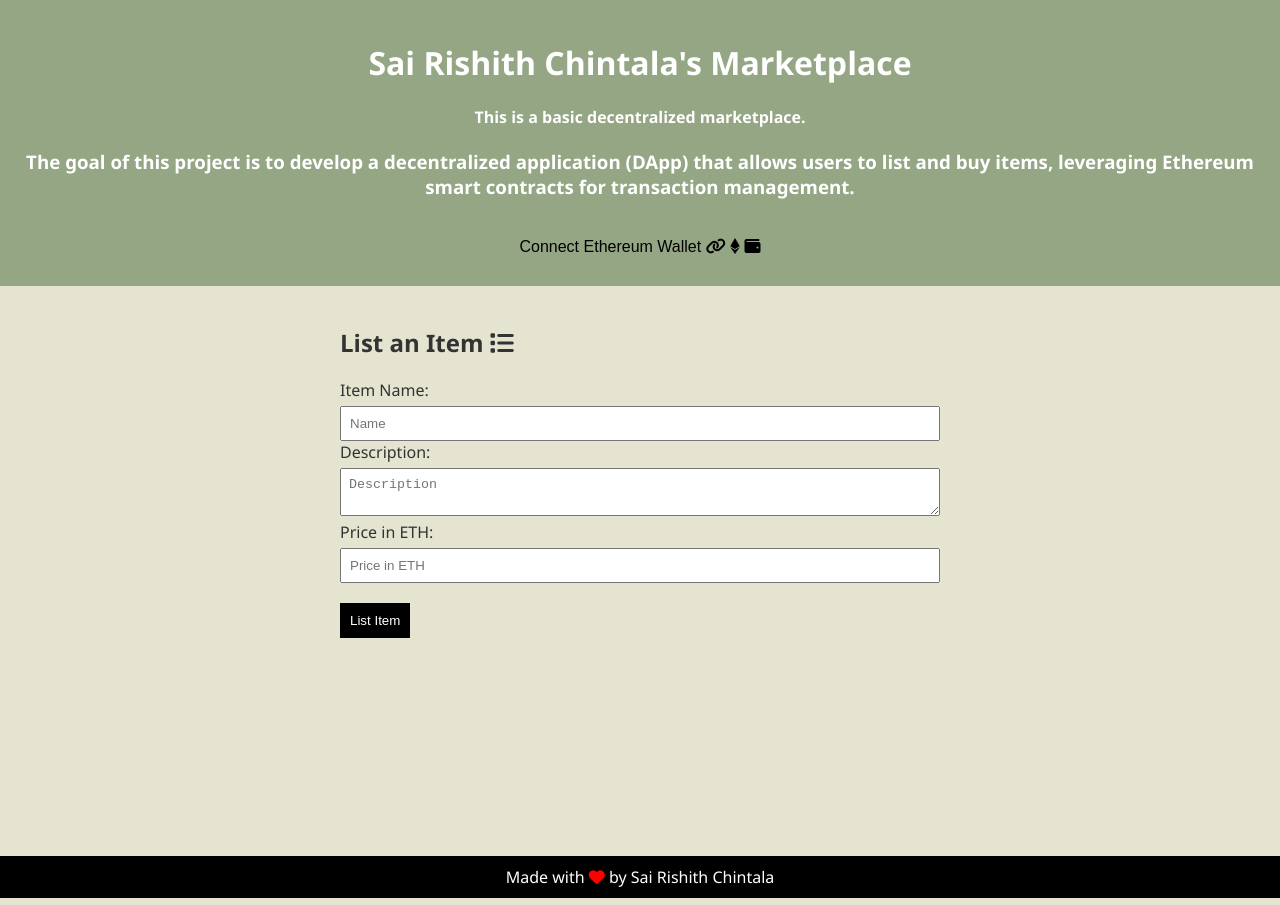
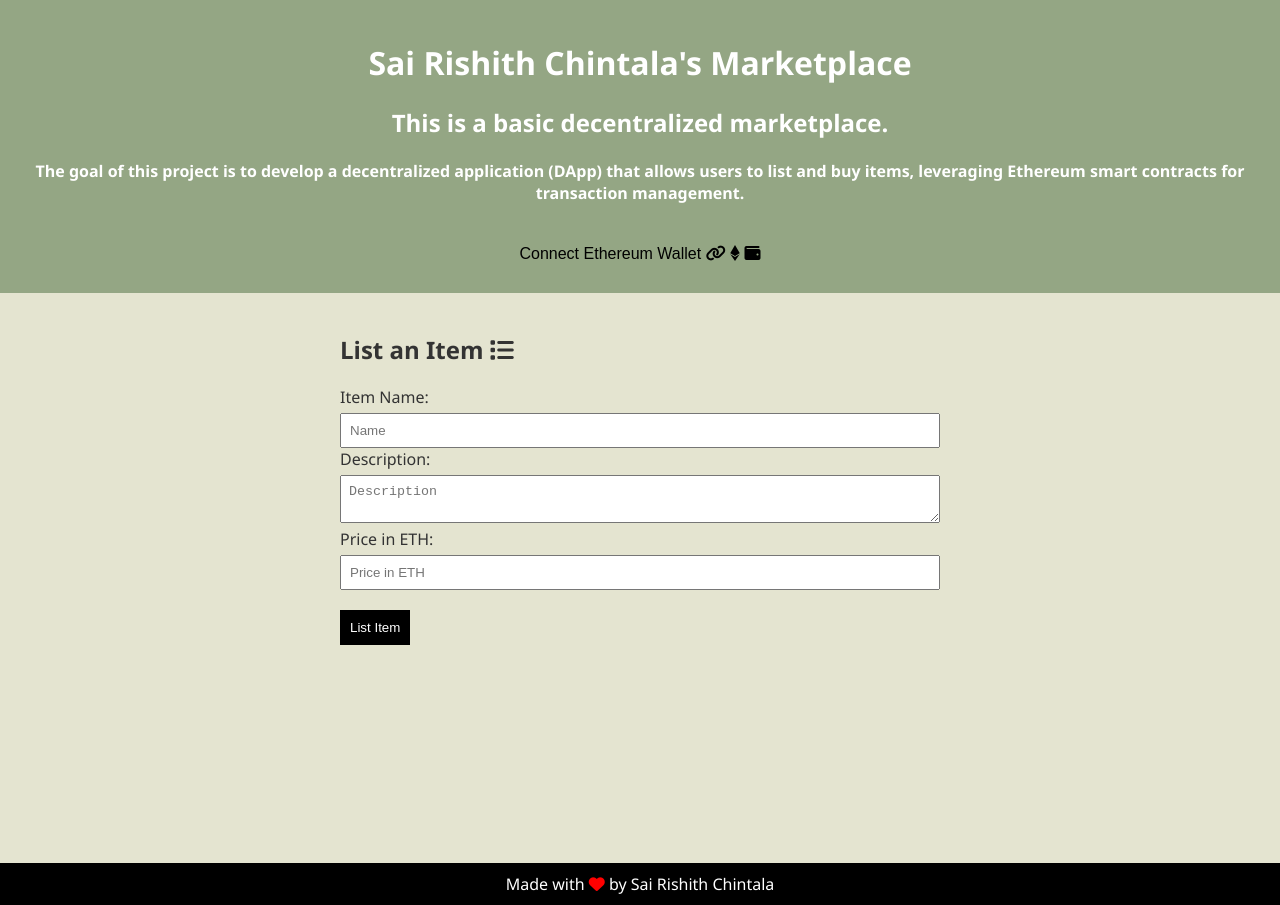
Before and after one commit to rishichintala/rishichintala.github.io, a website: page index.html in a window 1280 px wide. Drawn offline with nearby package versions, Linux system fonts and the light colour scheme.

Commit message:
Update index.html

```diff
--- a/index.html
+++ b/index.html
@@ -12,8 +12,8 @@
 <body>
     <header>
         <h1>Sai Rishith Chintala's Marketplace </h1>
-        <h4>This is a basic decentralized marketplace.</h4>
-        <h3>The goal of this project is to develop a decentralized application (DApp) that allows users to list and buy items, leveraging Ethereum smart contracts for transaction management.</h3>
+        <h2>This is a basic decentralized marketplace.</h2>
+        <h4>The goal of this project is to develop a decentralized application (DApp) that allows users to list and buy items, leveraging Ethereum smart contracts for transaction management.</h4>
         <button onclick="connectWallet()" class="connect-wallet-btn">Connect Ethereum Wallet <i class="fa-solid fa-link"></i> <i class="fa-brands fa-ethereum"></i> <i class="fa-solid fa-wallet"></i></button>
     </header>
 
```
